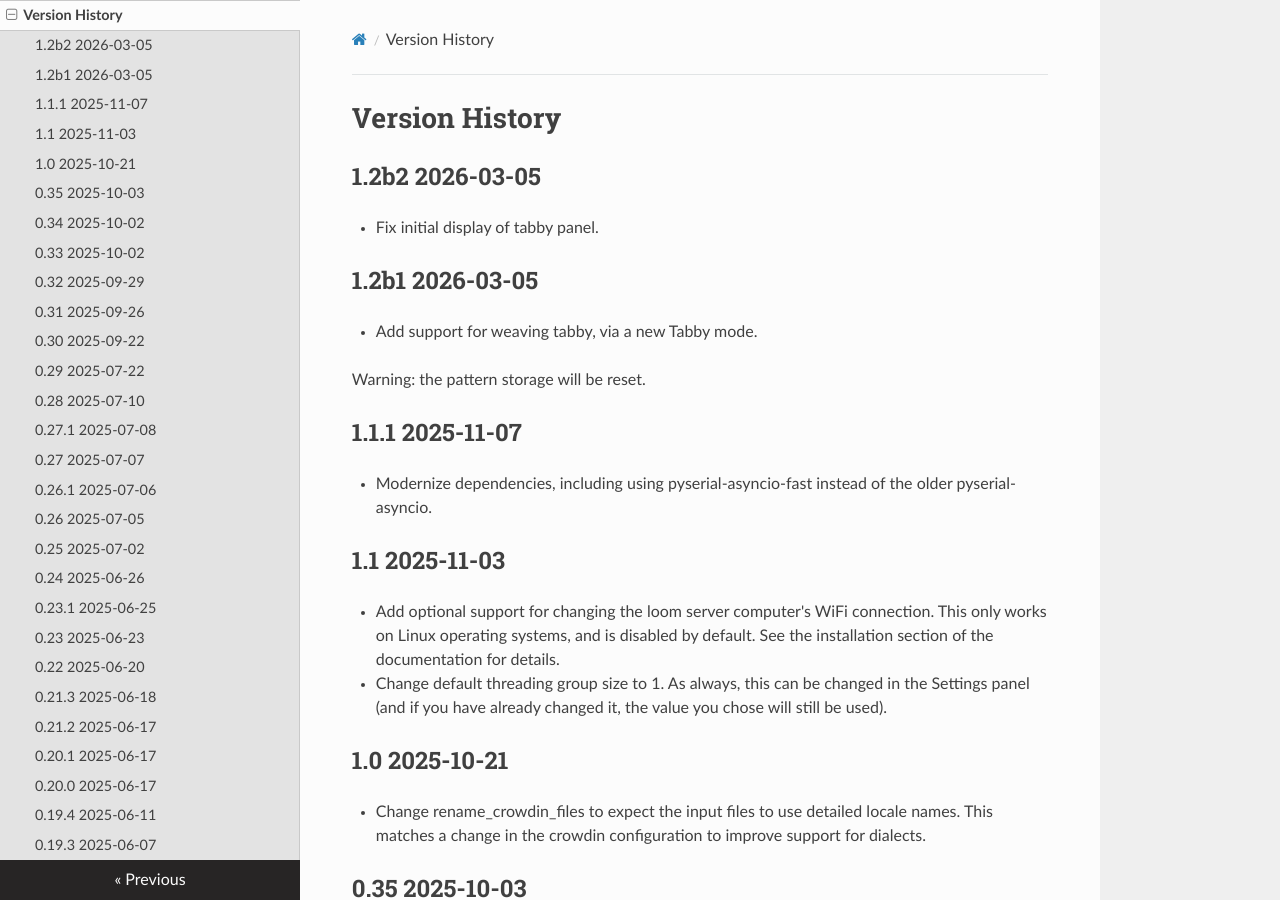
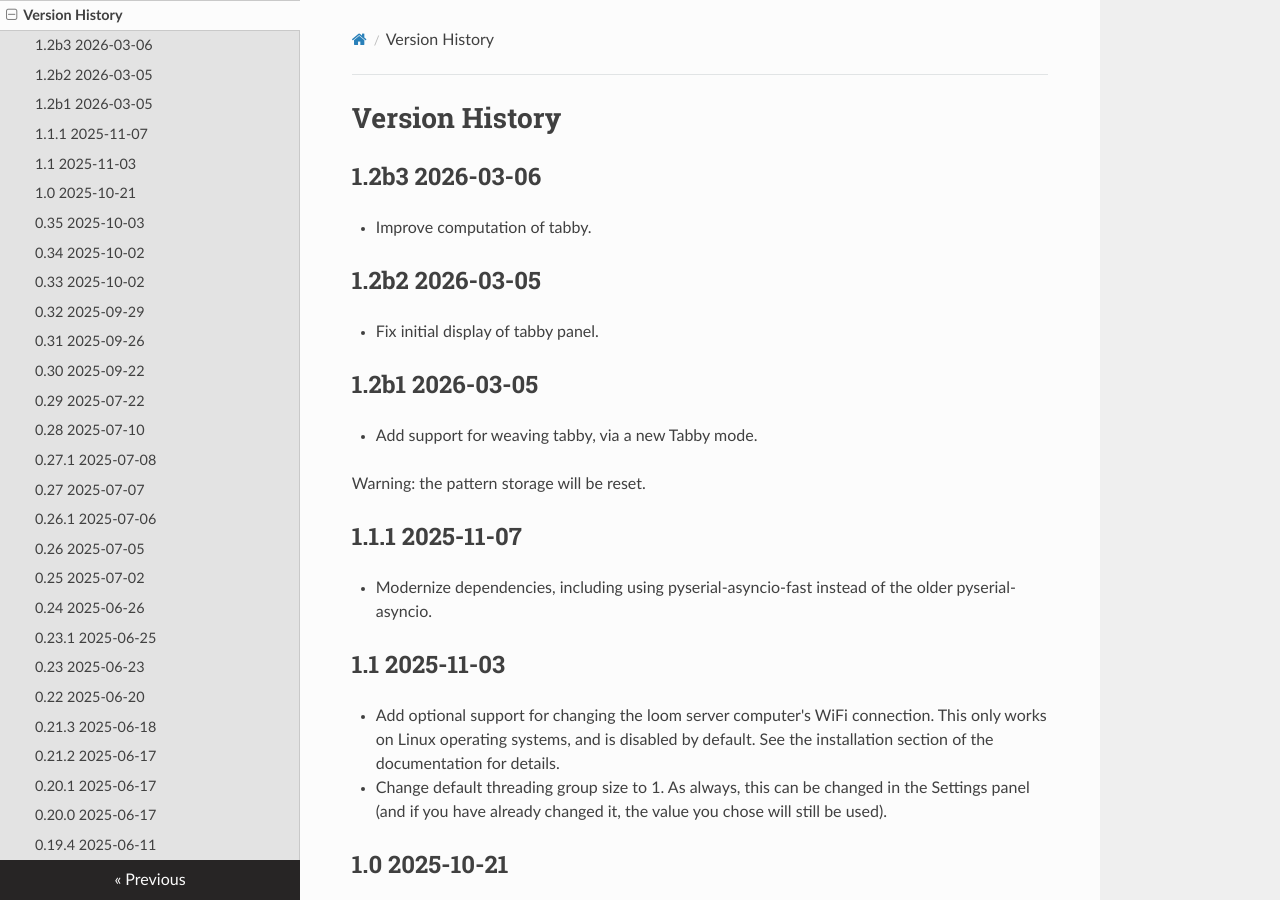
Before and after one commit to r-owen/base_loom_server, an MkDocs documentation site: the page built from docs/version_history.md, in a window 1280 px wide and 900 px high. Built offline with MkDocs 1.6.1, drawn with Linux system fonts in a browser that asks for light colours; nearby versions of some CDN libraries.

Commit message:
Update the version history

```diff
--- a/docs/version_history.md
+++ b/docs/version_history.md
@@ -1,4 +1,8 @@
 # Version History
+
+## 1.2b3 2026-03-06
+
+* Improve computation of tabby.
 
 ## 1.2b2 2026-03-05
 
```
